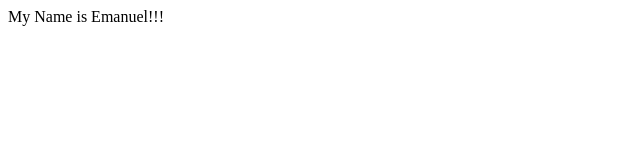
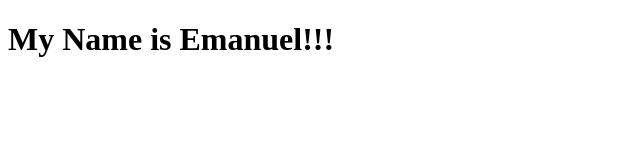
Before and after one commit to Mantechdesigns/first-github-project, a plain HTML site: page index.html in a window 1280 px wide. Shown: the whole page, without its empty margins (0-640 px from the left). Drawn offline with Linux system fonts and the light colour scheme.

Commit message:
h1 added

```diff
--- a/index.html
+++ b/index.html
@@ -6,6 +6,6 @@
     <title>Document</title>
 </head>
 <body>
-    My Name is Emanuel!!!
+    <h1>My Name is Emanuel!!!</h1>
 </body>
 </html>
```
